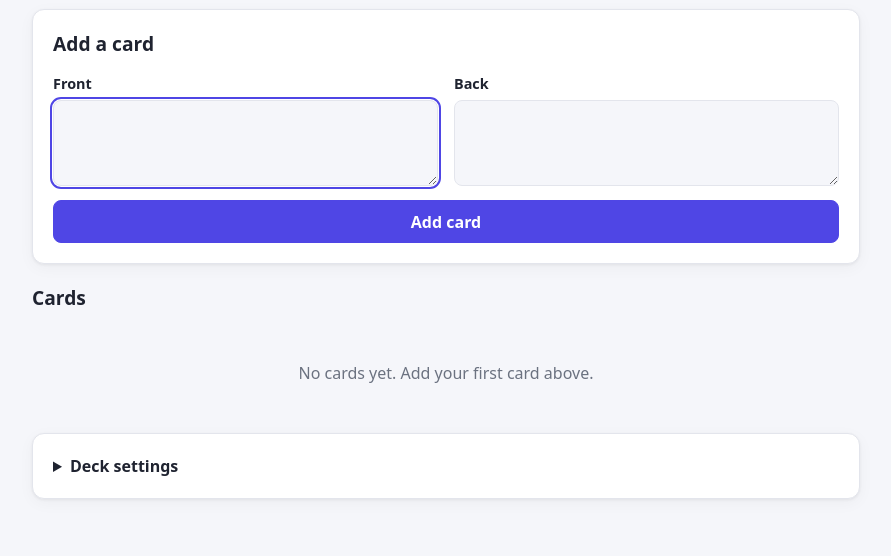
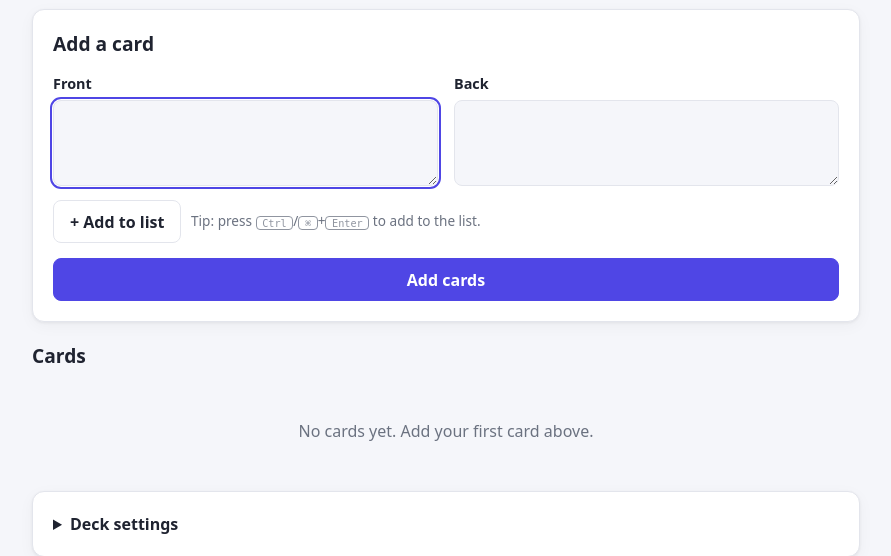
Before and after one commit to fhsiao3805/Flashcards_Website, a Flask app: template templates/deck.html in a window 1280 px wide. Shown: the part 226-782 px from the top of the page, without its empty margins (194-1085 px from the left). Before the commit the page ends 726 px from the top, so only its background shows below. Run offline with Flask 3, Linux system fonts and the light colour scheme; the template is opened without the code that fills it, so the values that code supplies are empty; some libraries are stand-ins or nearby versions.

Commit message:
Add Card feature changed

```diff
--- a/app.py
+++ b/app.py
@@ -13,6 +13,7 @@ USERNAME_RE = re.compile(r"^[A-Za-z0-9_]{3,30}$")
 MIN_PASSWORD_LENGTH = 8
 MAX_DECK_NAME = 100
 MAX_CARD_TEXT = 2000
+MAX_CARDS_PER_SUBMIT = 200
 
 csrf = CSRFProtect()
 login_manager = LoginManager()
@@ -216,15 +217,31 @@ def register_routes(app):
     @login_required
     def add_card(deck_id):
         deck = get_owned_deck(deck_id)
-        front = request.form.get("front", "").strip()
-        back = request.form.get("back", "").strip()
-        error = validate_card_text(front, back)
+        fronts = request.form.getlist("front")
+        backs = request.form.getlist("back")
+        if len(fronts) != len(backs):
+            abort(400)
+
+        # Pairs left completely blank (e.g. the empty entry boxes) are ignored.
+        pairs = [(f.strip(), b.strip()) for f, b in zip(fronts, backs) if f.strip() or b.strip()]
+        error = None
+        if not pairs:
+            error = "Add at least one card to the list first."
+        elif len(pairs) > MAX_CARDS_PER_SUBMIT:
+            error = f"You can add up to {MAX_CARDS_PER_SUBMIT} cards at a time."
+        else:
+            for i, (front, back) in enumerate(pairs, start=1):
+                error = validate_card_text(front, back)
+                if error:
+                    error = f"Card {i}: {error}" if len(pairs) > 1 else error
+                    break
+
         if error:
             flash(error, "error")
         else:
-            db.session.add(Card(deck=deck, front=front, back=back))
+            db.session.add_all(Card(deck=deck, front=f, back=b) for f, b in pairs)
             db.session.commit()
-            flash("Card added.", "success")
+            flash(f"Added {len(pairs)} card{'' if len(pairs) == 1 else 's'}.", "success")
         return redirect(url_for("deck_detail", deck_id=deck.id) + "#add-card")
 
     @app.route("/cards/<int:card_id>/edit", methods=["GET", "POST"])
--- a/static/app.js
+++ b/static/app.js
@@ -35,3 +35,91 @@ if (flashcard) {
     }
   });
 }
+
+// Deck page: build up a list of new cards, then submit them all with "Add cards".
+const addForm = document.getElementById("add-cards-form");
+if (addForm) {
+  const frontInput = document.getElementById("new-front");
+  const backInput = document.getElementById("new-back");
+  const list = document.getElementById("pending-list");
+  const section = document.getElementById("pending-section");
+  const count = document.getElementById("pending-count");
+  const submit = document.getElementById("add-cards-submit");
+  const errorBox = document.getElementById("add-card-error");
+  const template = document.getElementById("pending-item-template");
+  let submitting = false;
+
+  const showError = (message) => {
+    errorBox.textContent = message;
+    errorBox.hidden = !message;
+  };
+
+  const refresh = () => {
+    const n = list.children.length;
+    section.hidden = n === 0;
+    count.textContent = `(${n})`;
+    submit.textContent = n ? `Add ${n} card${n === 1 ? "" : "s"}` : "Add cards";
+  };
+
+  // Moves the entry boxes into the pending list. Returns false if they're incomplete.
+  const addToList = () => {
+    const front = frontInput.value.trim();
+    const back = backInput.value.trim();
+    if (!front || !back) {
+      showError("Fill in both the front and back before adding the card to the list.");
+      (front ? backInput : frontInput).focus();
+      return false;
+    }
+    const item = template.content.firstElementChild.cloneNode(true);
+    item.querySelector("[data-front]").textContent = front;
+    item.querySelector("[data-back]").textContent = back;
+    item.querySelector('input[name="front"]').value = front;
+    item.querySelector('input[name="back"]').value = back;
+    list.appendChild(item);
+    frontInput.value = "";
+    backInput.value = "";
+    showError("");
+    refresh();
+    frontInput.focus();
+    return true;
+  };
+
+  document.getElementById("add-to-list").addEventListener("click", addToList);
+
+  [frontInput, backInput].forEach((input) => {
+    input.addEventListener("keydown", (e) => {
+      if (e.key === "Enter" && (e.ctrlKey || e.metaKey)) {
+        e.preventDefault();
+        addToList();
+      }
+    });
+  });
+
+  list.addEventListener("click", (e) => {
+    const remove = e.target.closest("[data-remove]");
+    if (remove) {
+      remove.closest("li").remove();
+      refresh();
+    }
+  });
+
+  addForm.addEventListener("submit", (e) => {
+    const typed = frontInput.value.trim() || backInput.value.trim();
+    // A card still in the entry boxes gets added to the list rather than lost.
+    if (typed && !addToList()) {
+      e.preventDefault();
+      return;
+    }
+    if (list.children.length === 0) {
+      e.preventDefault();
+      showError("Add at least one card to the list first.");
+      frontInput.focus();
+      return;
+    }
+    submitting = true;
+  });
+
+  window.addEventListener("beforeunload", (e) => {
+    if (!submitting && list.children.length > 0) e.preventDefault();
+  });
+}
--- a/static/style.css
+++ b/static/style.css
@@ -232,3 +232,21 @@ kbd {
 }
 .modal::backdrop { background: rgba(15, 17, 25, 0.55); }
 .modal h2 { margin-top: 0; }
+
+/* Pending cards on the deck page */
+h3 { font-size: 1rem; margin: 0 0 0.5rem; }
+.pending-list { list-style: none; padding: 0; margin: 0; display: flex; flex-direction: column; gap: 0.5rem; counter-reset: pending; }
+.pending-item {
+  display: flex;
+  gap: 1rem;
+  align-items: flex-start;
+  padding: 0.75rem;
+  border: 1px dashed var(--border);
+  border-radius: 8px;
+  background: var(--bg);
+  counter-increment: pending;
+}
+.pending-item::before { content: counter(pending) "."; font-weight: 700; color: var(--muted); }
+.pending-item .card-sides { flex: 1; }
+@media (max-width: 600px) { .pending-item { flex-wrap: wrap; } }
+.field-error { color: var(--danger); margin: 0; font-size: 0.9rem; }
--- a/templates/deck.html
+++ b/templates/deck.html
@@ -19,18 +19,40 @@
 
 <section class="panel" id="add-card">
   <h2>Add a card</h2>
-  <form method="post" action="{{ url_for('add_card', deck_id=deck.id) }}" class="stack">
+  <form method="post" action="{{ url_for('add_card', deck_id=deck.id) }}" class="stack" id="add-cards-form">
     <input type="hidden" name="csrf_token" value="{{ csrf_token() }}">
     <div class="two-col">
       <label>Front
-        <textarea name="front" rows="3" maxlength="2000" required autofocus></textarea>
+        <textarea name="front" id="new-front" rows="3" maxlength="2000" autofocus></textarea>
       </label>
       <label>Back
-        <textarea name="back" rows="3" maxlength="2000" required></textarea>
+        <textarea name="back" id="new-back" rows="3" maxlength="2000"></textarea>
       </label>
     </div>
-    <button type="submit" class="btn btn-primary">Add card</button>
+    <div class="row">
+      <button type="button" class="btn" id="add-to-list">+ Add to list</button>
+      <span class="muted hint">Tip: press <kbd>Ctrl</kbd>/<kbd>⌘</kbd>+<kbd>Enter</kbd> to add to the list.</span>
+    </div>
+    <p class="field-error" id="add-card-error" role="alert" hidden></p>
+
+    <div id="pending-section" hidden>
+      <h3>Cards to add <span class="muted" id="pending-count"></span></h3>
+      <ol class="pending-list" id="pending-list"></ol>
+    </div>
+
+    <button type="submit" class="btn btn-primary" id="add-cards-submit">Add cards</button>
   </form>
+  <template id="pending-item-template">
+    <li class="pending-item">
+      <div class="card-sides">
+        <div><span class="label">Front</span><p class="pre" data-front></p></div>
+        <div><span class="label">Back</span><p class="pre" data-back></p></div>
+      </div>
+      <input type="hidden" name="front">
+      <input type="hidden" name="back">
+      <button type="button" class="btn btn-small btn-danger-outline" data-remove>Remove</button>
+    </li>
+  </template>
 </section>
 
 <section>
```
Also changed, not shown: tests/test_app.py (+26 -0 lines), README.md.
